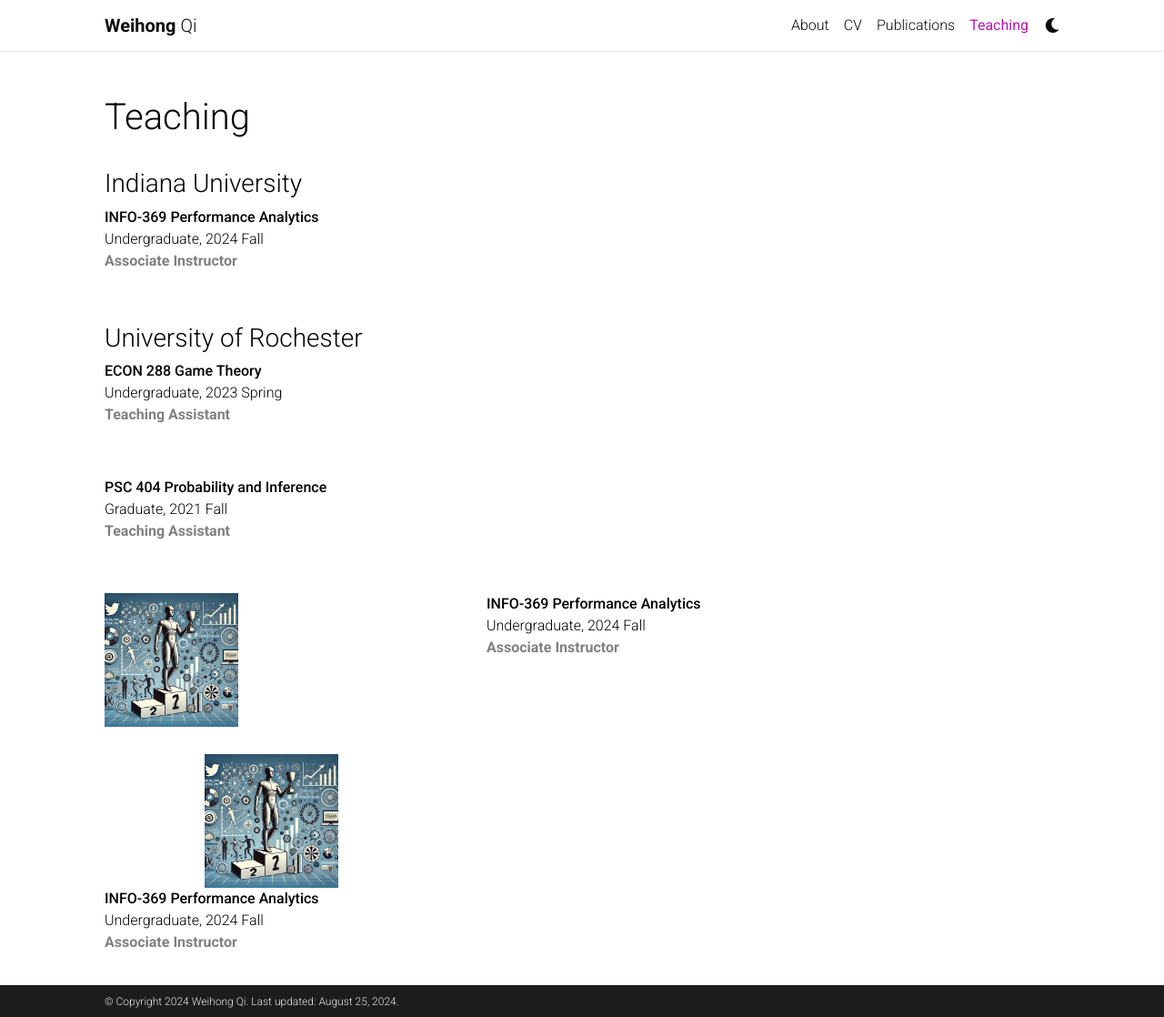
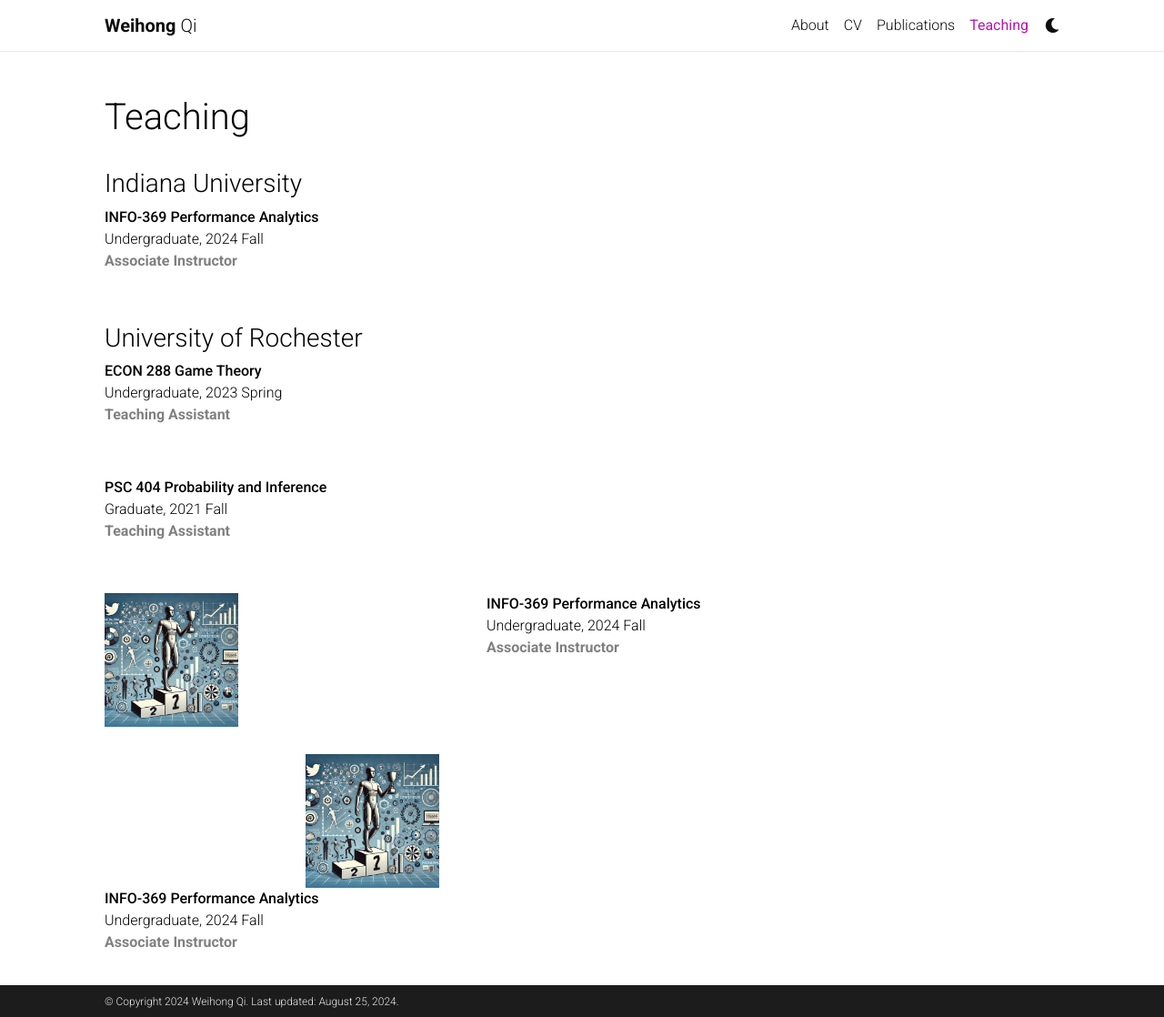
Before and after one commit to WeihongQ/weihongq.github.io, a Jekyll site: the page built from _pages/teaching.md, in a window 1280 px wide and 1118 px high. Shown: the whole window at 91% size. Built offline with Jekyll 4.4.1, drawn with Linux system fonts in a browser that asks for light colours; comment, search, counter and statistics services are not loaded; a style sheet for code colours, icons or effects is not loaded.

Commit message:
test new changes

```diff
--- a/_pages/teaching.md
+++ b/_pages/teaching.md
@@ -43,7 +43,7 @@ Graduate, 2021 Fall <br/>
 
 
 <div style="overflow: auto;">
-  <div style="float: center; width: 35%; text-align: center;">
+  <div style="float: center; width: 35%; text-align: right;">
     <img src="/assets/img/teaching/info-369.jpg" alt="Figure" style="max-width: 40%; height: auto;">
   </div>
 
```
